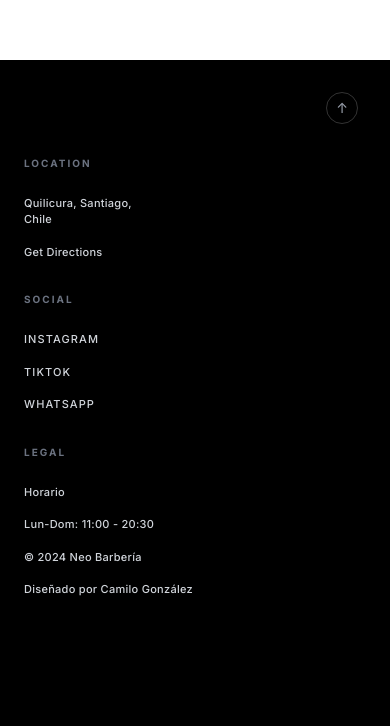
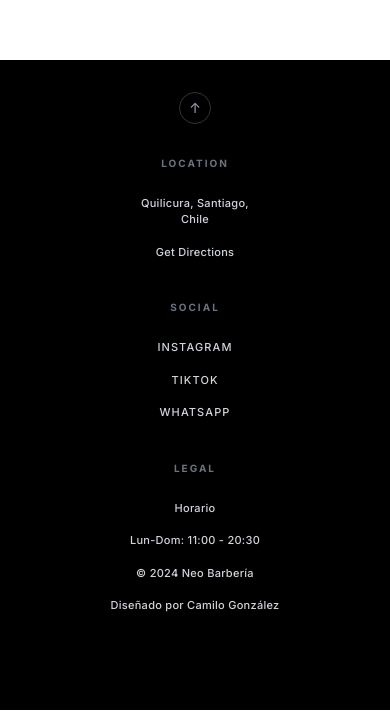
Before and after one commit to camilitwo/neo-barberia, a Next.js app: page /galeria in a window 390 px wide. Shown: the part 1044-1770 px from the top of the page. Built offline with nearby package versions, Linux system fonts and the light colour scheme; no server answers.

Commit message:
Implement rebranding: update layout, add new pages, and enhance components for a cohesive design

```diff
--- a/app/page.tsx
+++ b/app/page.tsx
@@ -14,7 +14,6 @@ export default function Home() {
   return (
     <main className="min-h-screen">
       <Navbar />
-      <FloatingLogo />
       <Hero />
       <WhoWeAre variant="preview" />
       <BarberCarousel barbers={barbersData} />
--- a/components/BarberCarousel.tsx
+++ b/components/BarberCarousel.tsx
@@ -48,7 +48,7 @@ export default function BarberCarousel({ barbers }: BarberCarouselProps) {
     <section
       id="equipo"
       ref={ref}
-      className="relative py-16 sm:py-20 md:py-28 px-4 bg-background overflow-hidden team-section"
+      className="relative pt-16 pb-32 sm:py-20 md:py-28 px-4 bg-background overflow-hidden team-section"
       onMouseEnter={() => setIsPaused(true)}
       onMouseLeave={() => setIsPaused(false)}
       onFocusCapture={() => setIsPaused(true)}
@@ -126,6 +126,21 @@ export default function BarberCarousel({ barbers }: BarberCarouselProps) {
           </div>
 
           {socialUrl && (
+            <>
+              <motion.a
+                href={socialUrl}
+                target="_blank"
+                rel="noopener noreferrer"
+                aria-label={`Ver ${socialLabel} de ${selectedBarber?.apodo ?? 'barbero'}`}
+                initial={{ opacity: 0, y: 10 }}
+                animate={{ opacity: 1, y: 0 }}
+                transition={{ duration: 0.2 }}
+                className="mt-8 sm:hidden inline-flex items-center gap-2 text-primary font-bold uppercase tracking-[0.2em] text-[11px] underline underline-offset-8 decoration-primary/40 hover:decoration-primary transition-colors focus-visible:outline-none focus-visible:ring-2 focus-visible:ring-accent rounded"
+              >
+                <span>Ver {socialLabel}</span>
+                <span className="text-base">→</span>
+              </motion.a>
+
               <motion.a
                 href={socialUrl}
                 target="_blank"
@@ -134,11 +149,12 @@ export default function BarberCarousel({ barbers }: BarberCarouselProps) {
                 initial={{ opacity: 0, y: 10 }}
                 animate={{ opacity: 1, y: 0 }}
                 transition={{ duration: 0.25 }}
-              className="mt-10 inline-flex items-center justify-between gap-4 border border-white/20 text-white font-bold uppercase py-4 px-6 hover:bg-white hover:text-black transition-colors duration-300 group focus-visible:outline-none focus-visible:ring-2 focus-visible:ring-accent w-fit"
+                className="hidden sm:mt-10 sm:inline-flex items-center justify-between gap-4 border border-primary/60 text-primary font-bold uppercase py-3.5 px-6 hover:bg-primary hover:text-black transition-colors duration-300 group focus-visible:outline-none focus-visible:ring-2 focus-visible:ring-accent w-fit"
               >
                 <span className="text-[11px] tracking-[0.2em]">Ver {socialLabel}</span>
                 <span className="text-lg group-hover:translate-x-1 transition-transform">→</span>
               </motion.a>
+            </>
           )}
         </div>
       </motion.div>
--- a/components/Footer.tsx
+++ b/components/Footer.tsx
@@ -1,8 +1,6 @@
 'use client';
 
-import { motion } from 'framer-motion';
 import Link from 'next/link';
-import { SiInstagram, SiTiktok, SiWhatsapp } from 'react-icons/si';
 
 export default function Footer() {
   const currentYear = new Date().getFullYear();
@@ -16,7 +14,7 @@ export default function Footer() {
 
   return (
     <footer className="relative bg-black text-white pt-24 pb-0 overflow-hidden">
-      <div className="absolute top-8 right-8 z-20">
+      <div className="absolute top-8 left-1/2 -translate-x-1/2 md:left-auto md:translate-x-0 md:right-8 z-20">
         <a
           className="group flex items-center justify-center w-8 h-8 rounded-full border border-white/20 hover:border-white transition-colors duration-300"
           href="#inicio"
@@ -26,8 +24,9 @@ export default function Footer() {
         </a>
       </div>
 
-      <div className="px-6 grid grid-cols-1 md:grid-cols-3 gap-8 mb-32 relative z-10">
-        <div className="flex flex-col space-y-4">
+      <div className="max-w-7xl mx-auto px-6">
+        <div className="grid grid-cols-1 md:grid-cols-3 gap-10 md:gap-8 mb-24 md:mb-32 relative z-10 text-center md:text-left justify-items-center md:justify-items-start">
+          <div className="flex flex-col items-center md:items-start space-y-4">
             <h4 className="text-[10px] font-bold tracking-[0.2em] text-gray-500 uppercase mb-2">Location</h4>
             <a
               className="text-[11px] font-medium tracking-wide text-gray-300 hover:text-white transition-colors"
@@ -49,7 +48,7 @@ export default function Footer() {
             </a>
           </div>
 
-        <div className="flex flex-col space-y-4">
+          <div className="flex flex-col items-center md:items-start space-y-4">
             <h4 className="text-[10px] font-bold tracking-[0.2em] text-gray-500 uppercase mb-2">Social</h4>
             <a
               className="text-[11px] font-medium tracking-widest text-gray-300 hover:text-white uppercase transition-colors"
@@ -77,7 +76,7 @@ export default function Footer() {
             </a>
           </div>
 
-        <div className="flex flex-col space-y-4">
+          <div className="flex flex-col items-center md:items-start space-y-4">
             <h4 className="text-[10px] font-bold tracking-[0.2em] text-gray-500 uppercase mb-2">Legal</h4>
             <span className="text-[11px] font-medium tracking-wide text-gray-300">Horario</span>
             <span className="text-[11px] font-medium tracking-wide text-gray-300">Lun-Dom: 11:00 - 20:30</span>
@@ -90,6 +89,7 @@ export default function Footer() {
             </Link>
           </div>
         </div>
+      </div>
 
     </footer>
   );
--- a/components/Hero.tsx
+++ b/components/Hero.tsx
@@ -16,9 +16,10 @@ export default function Hero() {
           fill
           priority
           className="object-cover scale-105 blur-[2px] opacity-70"
-          quality={70}
+          quality={90}
         />
-        <div className="absolute inset-0 bg-gradient-to-b from-black/70 via-black/55 to-black/75" />
+        <div className="absolute inset-0 bg-black/5" />
+        <div className="absolute inset-0 bg-gradient-to-b from-black/65 via-black/70 to-black/90" />
         <div className="absolute inset-0 hero-grain pointer-events-none opacity-[0.12] mix-blend-overlay" />
       </div>
 
```
Lines whose indentation alone changed are shown as unchanged.
